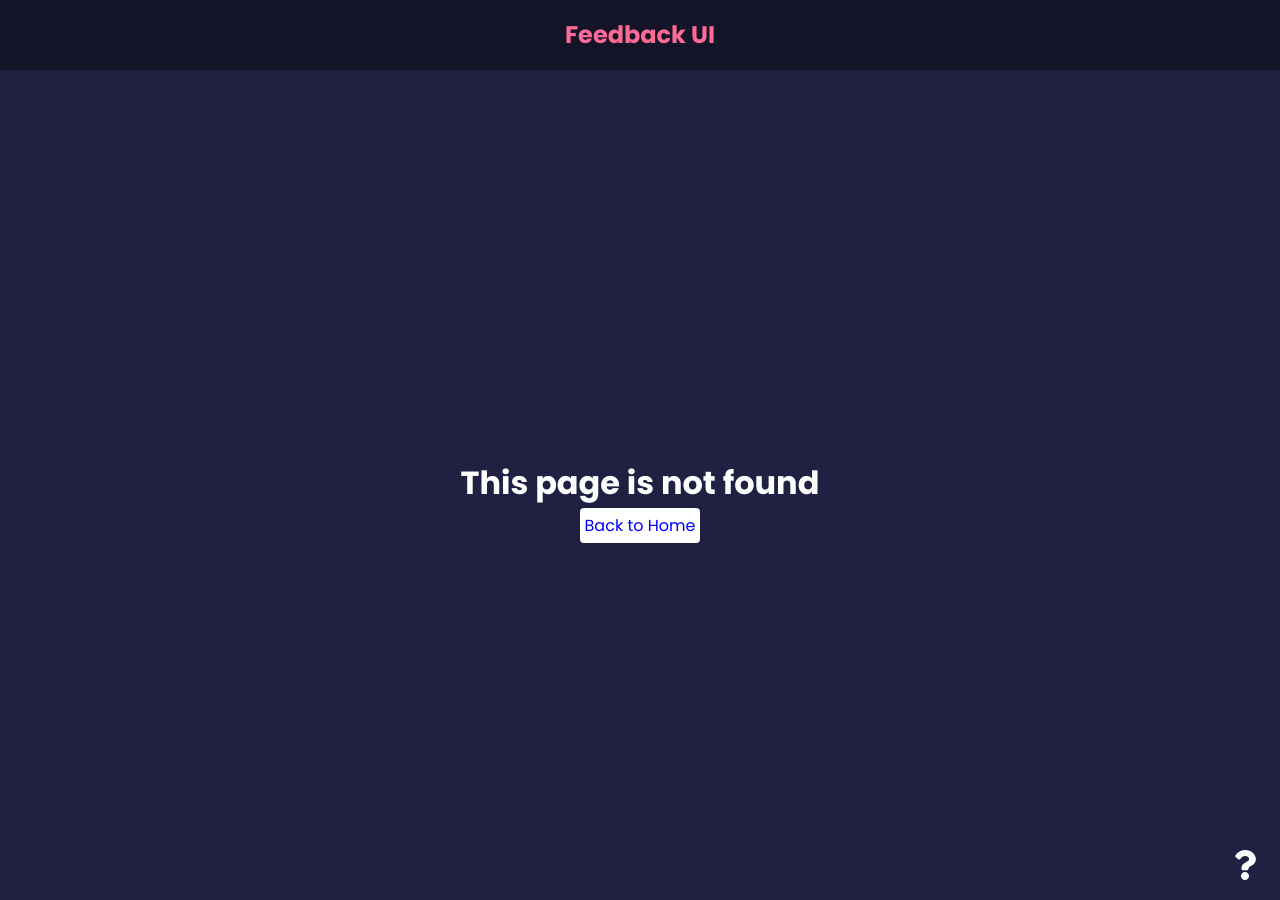
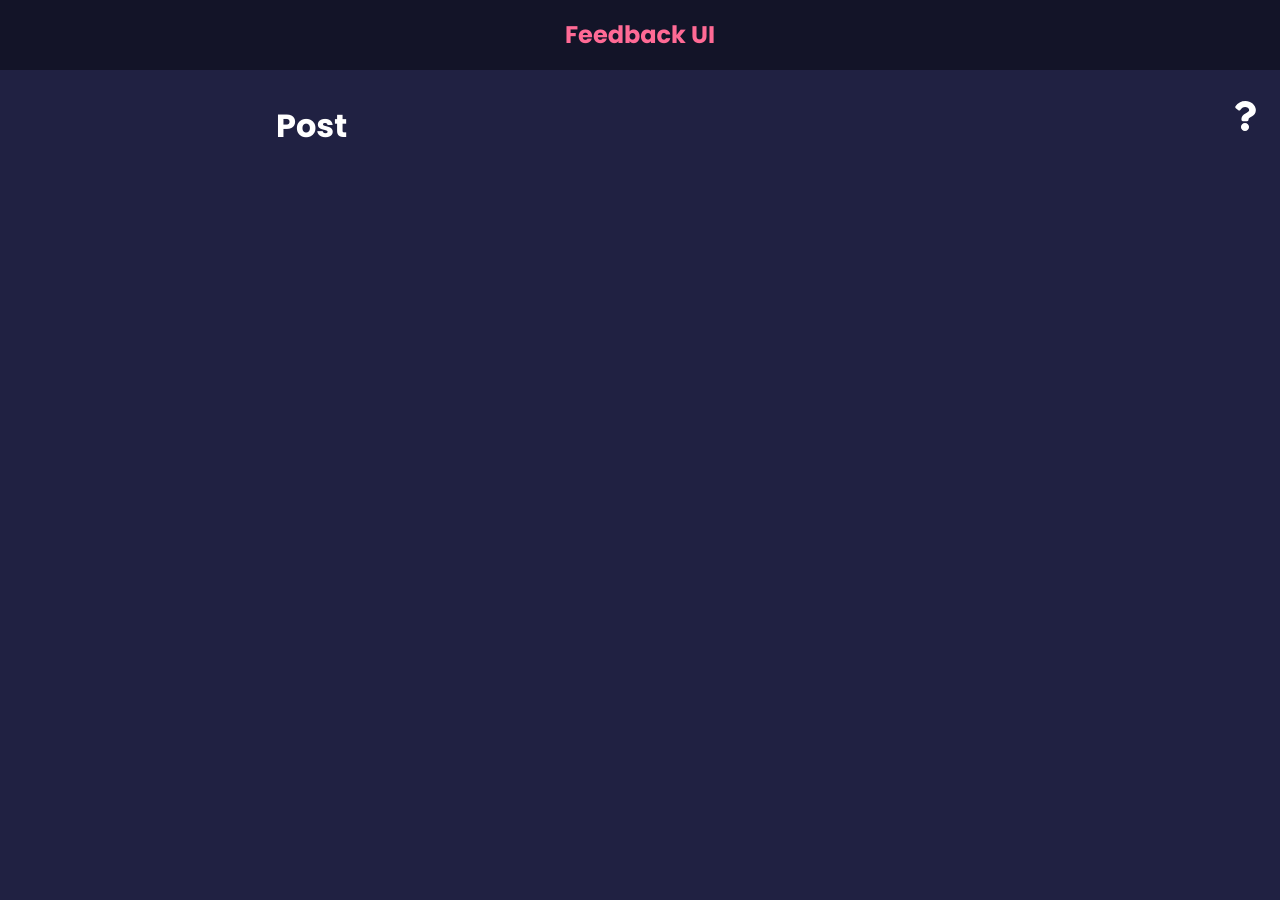
Before and after one commit to techstackmedia/feedback-app, a React (Create React App) app: page /post in a window 1280 px wide. Before the commit this address led to /notfound. After the commit the page ends 800 px from the top, so only its background shows below. Built offline with nearby package versions, Linux system fonts and the light colour scheme; the HTML template or start-up script is replaced by a standard one.

Commit message:
implement 404 error page for any other routes not defined in App.jsx

```diff
--- a/src/App.js
+++ b/src/App.js
@@ -18,9 +18,8 @@ const App = () => {
           <Routes>
             <Route path="/" element={<Home />}></Route>
             <Route path="/about" element={<About />}></Route>
-            <Route path="/about" element={<About />}></Route>
             <Route path="/post" element={<Post />}></Route>
-            <Route path="/notfound" element={<NotFound />}></Route>
+            <Route path="/*" element={<NotFound />}></Route>
           </Routes>
         </div>
         <AboutIconLink />
--- a/src/components/Post/Post.jsx
+++ b/src/components/Post/Post.jsx
@@ -1,9 +1,7 @@
 import { Navigate } from 'react-router-dom';
 
 const Post = () => {
-  //   const status = 202;
-  const status = 404;
-
+  const status = 202;
   if (status === 404) {
     return <Navigate to="/notfound" />;
   }
```
